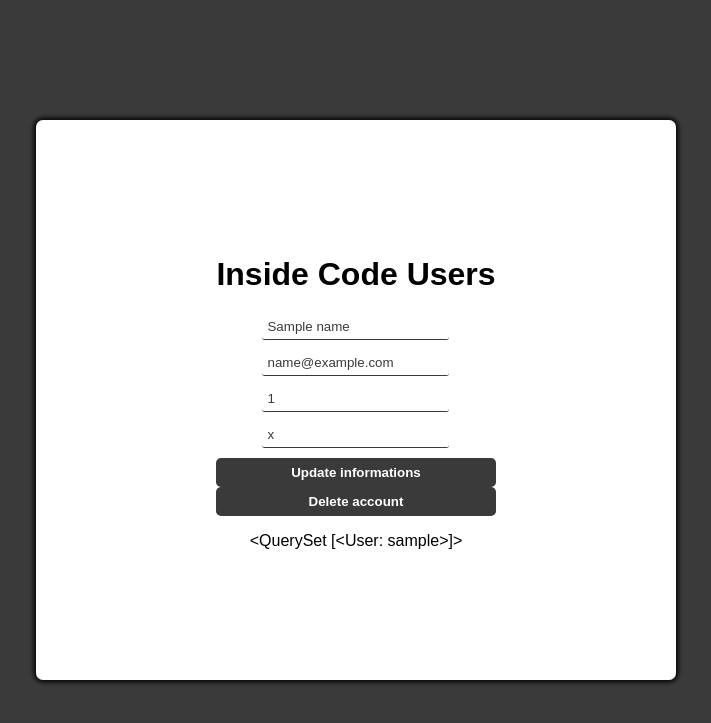
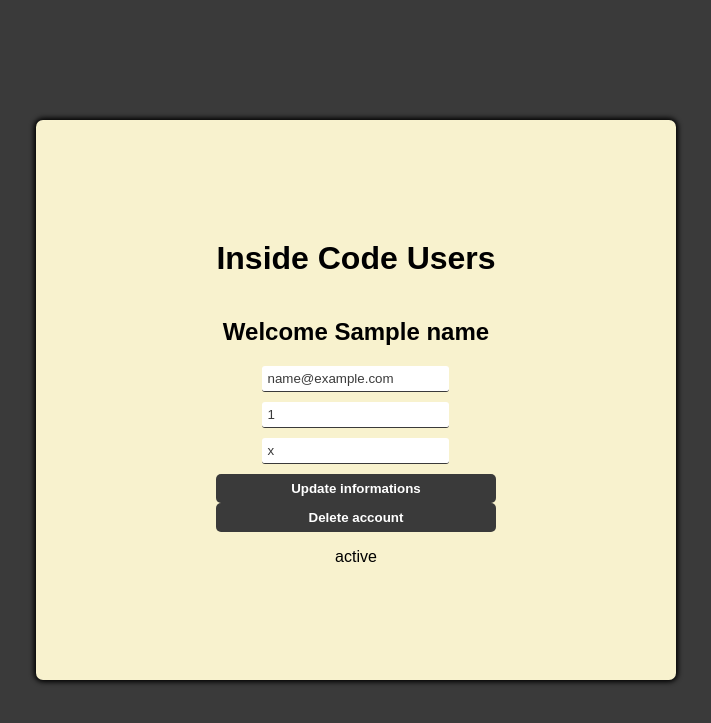
Before and after one commit to ChrystianRubio/Code-Users, a Django app: template clientes/templates/inside.html in a window 1280 px wide. Shown: the top 723 px of the page, without its empty margins (284-995 px from the left). Run offline with Django 4.2, Linux system fonts and the light colour scheme; tables that the repository leaves empty hold one stand-in row (values such as "Sample post"); the template is opened without the code that fills it: values that come from a table or form of the project are taken from there, most other values are stand-ins (such as "Sample title", 1, 10 or a date in 2020).

Commit message:
welcome msg in inside and refresh after delete

```diff
--- a/clientes/templates/inside.html
+++ b/clientes/templates/inside.html
@@ -17,11 +17,18 @@
 
 
         <div>
-            <h1>Inside <strong>Code Users</strong></h1>
+
 
             <form  action="{% url 'update_user' %}" method="POST" id="login-form"> {% csrf_token %}
+                <h1>Inside <strong>Code Users</strong></h1>
 
-                <input type="text" name="name" id="name" class="login-form-field" placeholder="{{ name }}">
+                {% if not del_user %}
+                    <h2> Welcome {{ name }} </h2>
+                {% else %}
+                    <h2> Exiting ... </h2>
+                {% endif %}
+
+
                 <input type="text" name="email" id="email" class="login-form-field" placeholder="{{ email }}">
                 <input type="text" name="number" id="number" class="login-form-field" placeholder="{{ number }}">
                 <input type="password" name="pass" id="pass" class="login-form-field" placeholder="{{ pass }}">
@@ -38,6 +45,11 @@
 
                 {% endif %}
 
+                {% if del_user %}
+                    <meta  http-equiv="refresh" content="3"; url="{% url 'login' %}" >
+
+                {% endif %}
+
             </form>
 
 
--- a/clientes/templates/register.html
+++ b/clientes/templates/register.html
@@ -14,9 +14,9 @@
 
 
         <div>
-            <h1>Register</h1>
+
             <form  action="{% url 'create_user' %}" method="POST" id="login-form"> {% csrf_token %}
-
+                <h1>Register</h1>
                 <input type="text" name="name" id="name" class="login-form-field" placeholder="Username">
                 <input type="password" name="pass" id="pass" class="login-form-field" placeholder="Password">
                 <button type="submit" id="login-form-submit"> Register </button>
--- a/clientes/urls.py
+++ b/clientes/urls.py
@@ -5,6 +5,7 @@
 
     path('', views.login, name="login"),
     path('register/', views.create_user, name="create_user"),
-    path('inside/', views.del_user, name="del_user"),
+    path('inside/', views.inside, name="inside"),
     path('update/', views.update_user, name="update_user"),
+    path('delete/', views.del_user, name="del_user"),
 ]
--- a/templates/static/clientes/css/inside.css
+++ b/templates/static/clientes/css/inside.css
@@ -20,7 +20,7 @@
   display: grid;
   justify-items: center;
   align-items: center;
-  background-color: white;
+  background-color: #f8f2ce;
   border-radius: 7px;
   box-shadow: 0px 0px 5px 2px black;
 }
--- a/templates/static/clientes/css/login.css
+++ b/templates/static/clientes/css/login.css
@@ -20,7 +20,7 @@
   display: grid;
   justify-items: center;
   align-items: center;
-  background-color: white;
+  background-color: #f8f2ce;
   border-radius: 7px;
   box-shadow: 0px 0px 5px 2px black;
 }
--- a/templates/static/clientes/css/register.css
+++ b/templates/static/clientes/css/register.css
@@ -9,7 +9,7 @@
   display: grid;
   justify-items: center;
   align-items: center;
-  background-color: #6bd44bc5;
+  background-color: #3a3a3a;
 }
 
 
@@ -20,7 +20,7 @@
   display: grid;
   justify-items: center;
   align-items: center;
-  background-color: rgb(112, 206, 74);
+  background-color: #f8f2ce;
   border-radius: 7px;
   box-shadow: 0px 0px 5px 2px black;
 }
```
Also changed, not shown: clientes/templates/login.html (+7 -4 lines), clientes/views.py (+23 -22 lines).
